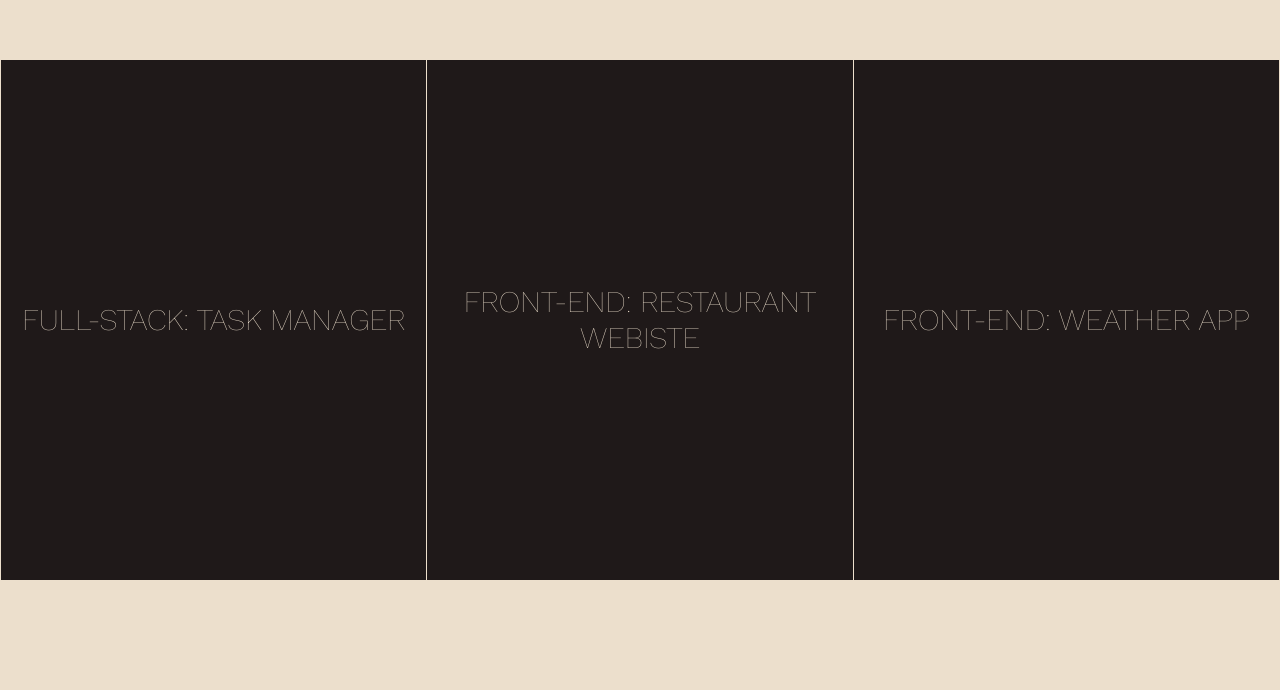
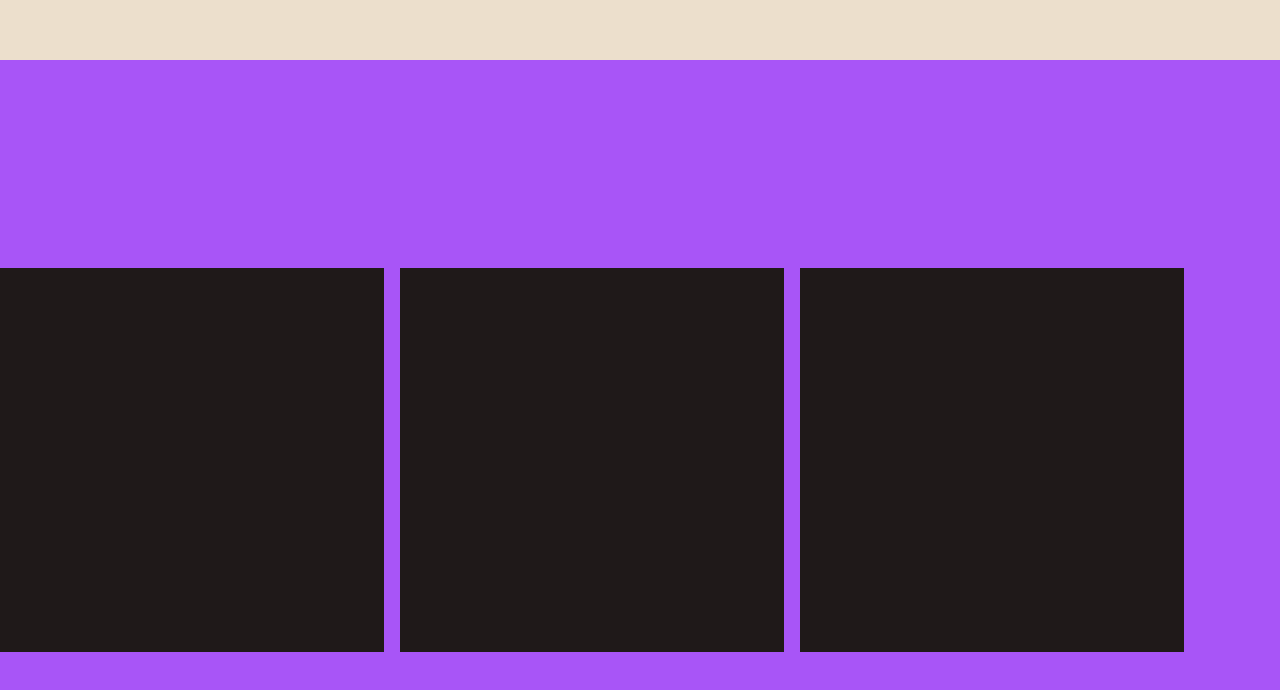
Before and after one commit to Sizimon/PORTFOLIO-REACT, a React (Vite) app in the folder portfolio/: page / in a window 1280 px wide. Shown: the part 2696-3386 px from the top of the page. Built offline with nearby package versions, Linux system fonts and the light colour scheme.

Commit message:
FEAT: Design change to instead list projects as a horizontal carousel.

```diff
--- /dev/null
+++ b/portfolio/src/components/HorizontalScroll.jsx
@@ -0,0 +1,47 @@
+import React from "react";
+
+
+
+const HorizontalScroll = () => {
+    return (
+        <section className="relative h-[300vh] bg-MainDark">
+            <div className="sticky top-0 h-screen flex items-center overflow-hidden bg-purple-500">
+                <div className="flex gap-4">
+                    {cards.map((card) => {
+                        return <ProjectCard key={card.id} title={card.title} description={card.description} />
+                    })}
+                </div>
+            </div>
+        </section>
+    )
+};
+
+const ProjectCard = ({
+    card
+}) => {
+    return (
+        <div className='w-96 h-96 bg-MainDark'>
+
+        </div>
+    )
+}
+
+const cards = [
+    {
+        title: 'Task Manager',
+        description: 'A simple task manager app',
+        id: '1',
+    },
+    {
+        title: 'Weather Tracker',
+        description: 'A simple weather tracking app',
+        id: '2',
+    },
+    {
+        title: 'Restaurant Webpage',
+        description: 'Webapp for a renown restaurant with integrated booking system',
+        id: '3',
+    },
+]
+
+export default HorizontalScroll;
--- a/portfolio/src/components/Projects.jsx
+++ b/portfolio/src/components/Projects.jsx
@@ -1,5 +1,7 @@
 import React from 'react';
-import { motion } from 'framer-motion';
+import { useRef, useEffect } from 'react';
+import { motion, useInView } from 'framer-motion';
+import HorizontalScroll from './HorizontalScroll';
 import Taskmanager from '../assets/image/Taskmanager.png';
 
 const SECTION_HEIGHT = 1500;
@@ -29,7 +31,15 @@ const ProjectHeaderGridItems = {
 };
 
 const Projects = () => {
+    const overlayRef = useRef(null)
+    const isInView = useInView(overlayRef, {once: true})
+    useEffect(() => {
+        console.log("In view:", isInView)
+    }, [ isInView ])
+
+
     return (
+    <>
        <motion.div
        className='relative w-full overflow-x-hidden'
        >
@@ -85,130 +95,9 @@ const Projects = () => {
                 text='S'
                 />
             </motion.div>
-            <motion.div
-            className='flex flex-row justify-center w-full mx-auto'
-            >
-                <motion.div
-                className='flex relative mx-[1px]'
-                >
-                    <motion.div
-                    className='absolute flex justify-center items-center text-start bg-MainDark w-full h-full'
-                    initial={{
-                        opacity: 1,
-                        y: 0,
-                    }}
-                    whileHover={{
-                        opacity: 0,
-                        y: 50,
-                        duration: 0.5,
-                    }}
-                    >
-                        <h1 className='font-WorkSans text-MainLight uppercase text-3xl'>Full-stack: Task Manager</h1>
-                    </motion.div>
-                    <ProjectItem
-                    title='Task Manager App'
-                    text='
-                    A task manager app that allows users to create, update, and delete tasks.
-                    The app includes a sleek calendar view and a user-friendly interface.
-                    Key features include ability to categorise tasks, set deadlines, and add notes.
-                    All tasks are handled securely with JWT authentication. User credentials are secured with hashing and salting.
-                    All data stored in a PostgreSQL database.
-                    '
-                    className='flex flex-col px-4 justify-start items-center w-full'
-                    src={Taskmanager}
-                    />
-                </motion.div>
-                <motion.div
-                className='flex relative mr-[1px]'
-                >
-                    <motion.div
-                    className='absolute flex justify-center items-center text-center bg-MainDark w-full h-full'
-                    initial={{
-                        opacity: 1,
-                        y: 0,
-                    }}
-                    whileHover={{
-                        opacity: 0,
-                        y: 50,
-                        duration: 0.5,
-                    }}
-                    viewport={{
-                        once: true,
-                    }}
-                    >
-                        <h1 className='font-WorkSans text-MainLight uppercase text-3xl'>Front-End: Restaurant Webiste</h1>
-                    </motion.div>
-                    <ProjectItem
-                    title='Task Manager App'
-                    text='
-                    A task manager app that allows users to create, update, and delete tasks.
-                    The app includes a sleek calendar view and a user-friendly interface.
-                    Key features include ability to categorise tasks, set deadlines, and add notes.
-                    All tasks are handled securely with JWT authentication. User credentials are secured with hashing and salting.
-                    All data stored in a PostgreSQL database.
-                    '
-                    className='flex flex-col px-4 justify-start items-center w-full'
-                    src={Taskmanager}
-                    />
-                </motion.div>
-                <motion.div
-                className='flex relative mr-[1px]'
-                >
-                    <motion.div
-                    className='absolute flex justify-center items-center text-start bg-MainDark w-full h-full'
-                    initial={{
-                        opacity: 1,
-                        y: 0,
-                    }}
-                    whileHover={{
-                        opacity: 0,
-                        y: 50,
-                        transition: {
-                            duration: 0.5,
-                        }
-                    }}
-                    >
-                        <h1 className='font-WorkSans text-MainLight uppercase text-3xl'>Front-End: Weather App</h1>
-                    </motion.div>
-                    <ProjectItem
-                    title='Task Manager App'
-                    text='
-                    A task manager app that allows users to create, update, and delete tasks.
-                    The app includes a sleek calendar view and a user-friendly interface.
-                    Key features include ability to categorise tasks, set deadlines, and add notes.
-                    All tasks are handled securely with JWT authentication. User credentials are secured with hashing and salting.
-                    All data stored in a PostgreSQL database.
-                    '
-                    className='flex flex-col px-4 justify-start items-center w-full'
-                    src={Taskmanager}
-                    />
-                </motion.div>
-                {/* <ProjectItem
-                title='Task Manager App'
-                text='
-                A task manager app that allows users to create, update, and delete tasks.
-                The app includes a sleek calendar view and a user-friendly interface.
-                Key features include ability to categorise tasks, set deadlines, and add notes.
-                All tasks are handled securely with JWT authentication. User credentials are secured with hashing and salting.
-                All data stored in a PostgreSQL database.
-                '
-                className='flex flex-col px-4 items-center w-full'
-                src={Taskmanager}
-                />
-                <ProjectItem
-                title='Task Manager App'
-                text='
-                A task manager app that allows users to create, update, and delete tasks.
-                The app includes a sleek calendar view and a user-friendly interface.
-                Key features include ability to categorise tasks, set deadlines, and add notes.
-                All tasks are handled securely with JWT authentication. User credentials are secured with hashing and salting.
-                All data stored in a PostgreSQL database.
-                '
-                className='flex flex-col px-4 justify-start items-center w-full'
-                src={Taskmanager}
-                /> */}
-            </motion.div>
        </motion.div>
+       <HorizontalScroll />
+       </>
     )
 }
 
@@ -227,28 +116,32 @@ const ProjectHeadingLetters = ({
     )
 }
 
-const ProjectItem = ({
-    className,
-    title,
-    text,
-    src,
-    initial,
-    whileInView,
+const ProjectCard = ({
+    card
 }) => {
+    return (
+        <div className='w-96 h-96 bg-MainDark'>
 
-    return (
-        <motion.section
-        className={className}
-        >
-            <motion.div className='pb-6'>
-                <h2 className='text-MainDark font-Anton text-3xl uppercase text-center pb-6'>{title}</h2>
-                <p className='text-MainDark font-WorkSans text-lg text-center'>{text}</p>
-            </motion.div>
-            <motion.div>
-                <motion.img src={src} />
-            </motion.div>
-        </motion.section>
+        </div>
     )
 }
 
+const cards = [
+    {
+        title: 'Task Manager',
+        description: 'A simple task manager app',
+        id: '1',
+    },
+    {
+        title: 'Weather Tracker',
+        description: 'A simple weather tracking app',
+        id: '2',
+    },
+    {
+        title: 'Restaurant Webpage',
+        description: 'Webapp for a renown restaurant with integrated booking system',
+        id: '3',
+    },
+]
+
 export default Projects;
```
